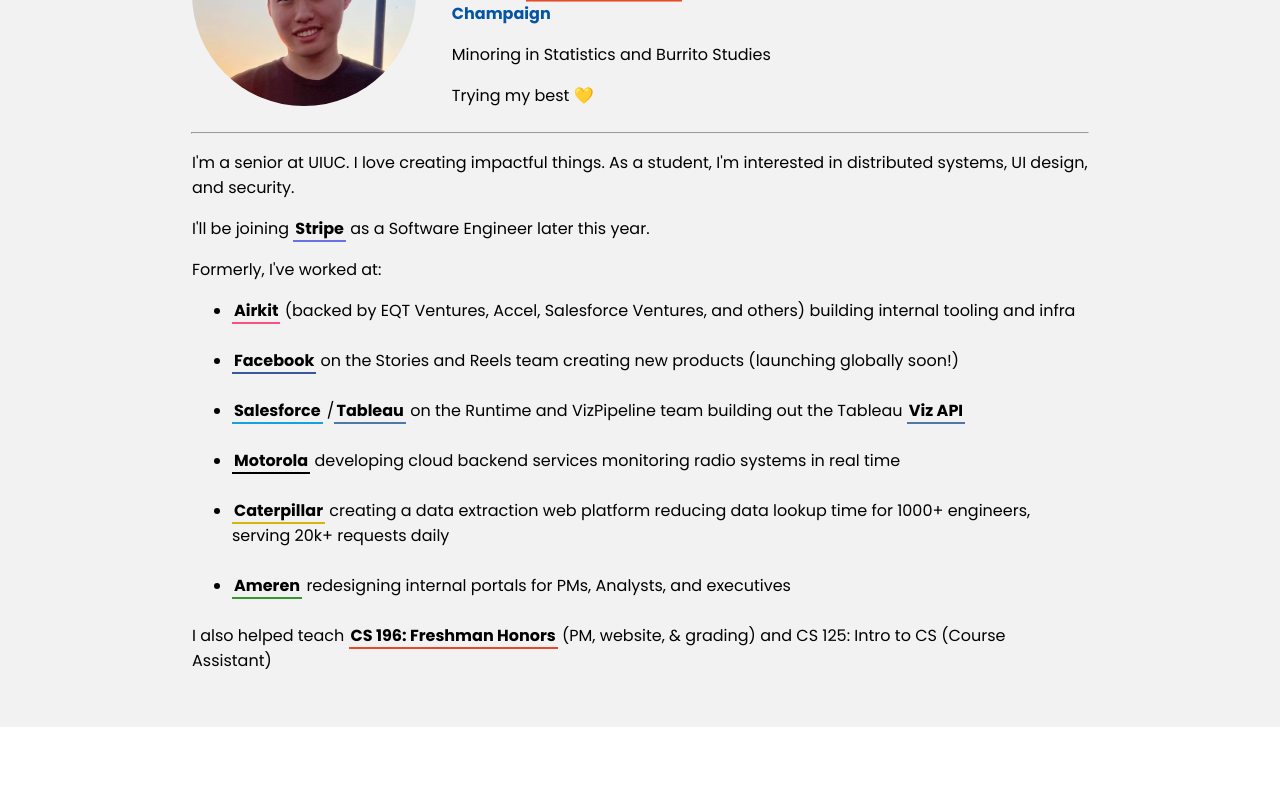
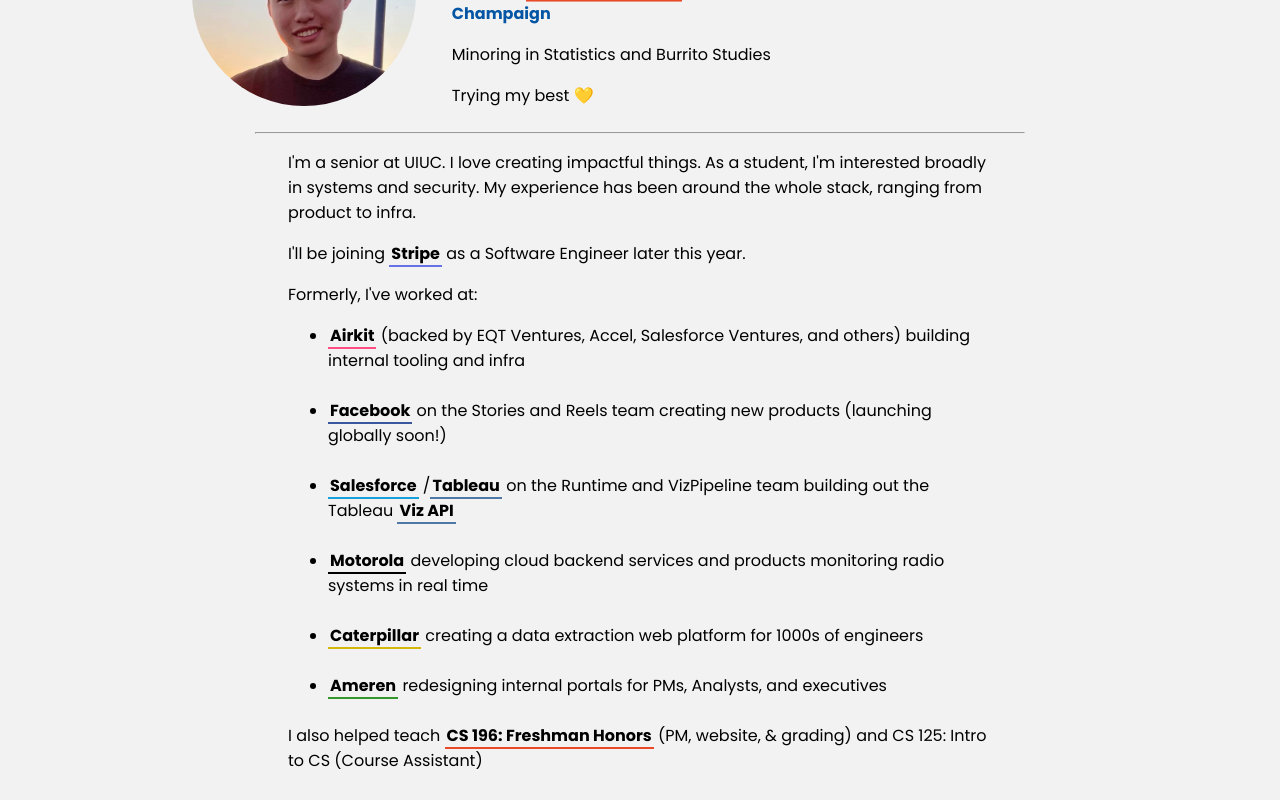
Before and after one commit to lialb/lialb.github.io, a React (Create React App) app in the folder sushi/: page / in a window 1280 px wide. Shown: the part 1000-1800 px from the top of the page. Built offline with nearby package versions, Linux system fonts and the light colour scheme.

Commit message:
Update about section style

```diff
--- a/sushi/src/components/pages/About.css
+++ b/sushi/src/components/pages/About.css
@@ -7,6 +7,10 @@
 img {
   padding-top: 2%;
   padding-bottom: 2%;
+}
+
+hr {
+  width: 60%;
 }
 
 .profile-picture {
@@ -81,9 +85,9 @@
 }
 
 .about-text-container {
+  padding-left: 22.5%;
+  padding-right: 22.5%;
   text-align: left;
-  padding-left: 15%;
-  padding-right: 15%;
 }
 
 .flex-container {
--- a/sushi/src/components/pages/About.tsx
+++ b/sushi/src/components/pages/About.tsx
@@ -39,7 +39,8 @@
       <div className="centered about-text-container">
         <p>
           I'm a senior at UIUC. I love creating impactful things. As a student,
-          I'm interested in distributed systems, UI design, and security.
+          I'm interested broadly in systems and security. My experience has been
+          around the whole stack, ranging from product to infra.
         </p>
         <p>
           I'll be joining{" "}
@@ -91,7 +92,7 @@
               <Link href="https://motorolasolutions.com" cssID="motorola">
                 Motorola
               </Link>{" "}
-              developing cloud backend services monitoring radio systems in real
+              developing cloud backend services and products monitoring radio systems in real
               time
             </p>
           </li>
@@ -100,8 +101,7 @@
               <Link href="https://caterpillar.com" cssID="caterpillar">
                 Caterpillar
               </Link>{" "}
-              creating a data extraction web platform reducing data lookup time
-              for 1000+ engineers, serving 20k+ requests daily
+              creating a data extraction web platform for 1000s of engineers
             </p>
           </li>
           <li>
--- a/sushi/src/styles/Main.css
+++ b/sushi/src/styles/Main.css
@@ -39,10 +39,6 @@
 
 .navbar-right-container > *:first-child {
   margin-left: 0px;
-}
-
-hr {
-  width: 70%;
 }
 
 .flex-container {
```
